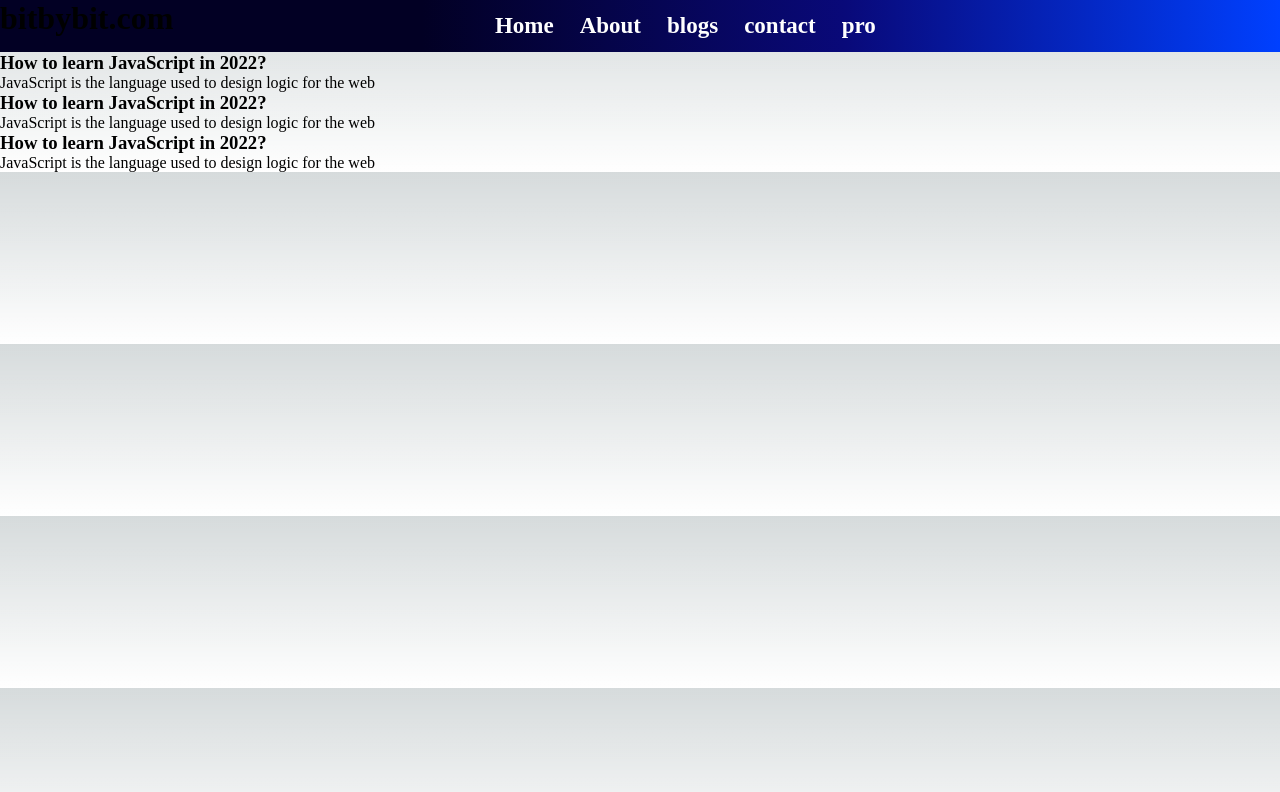
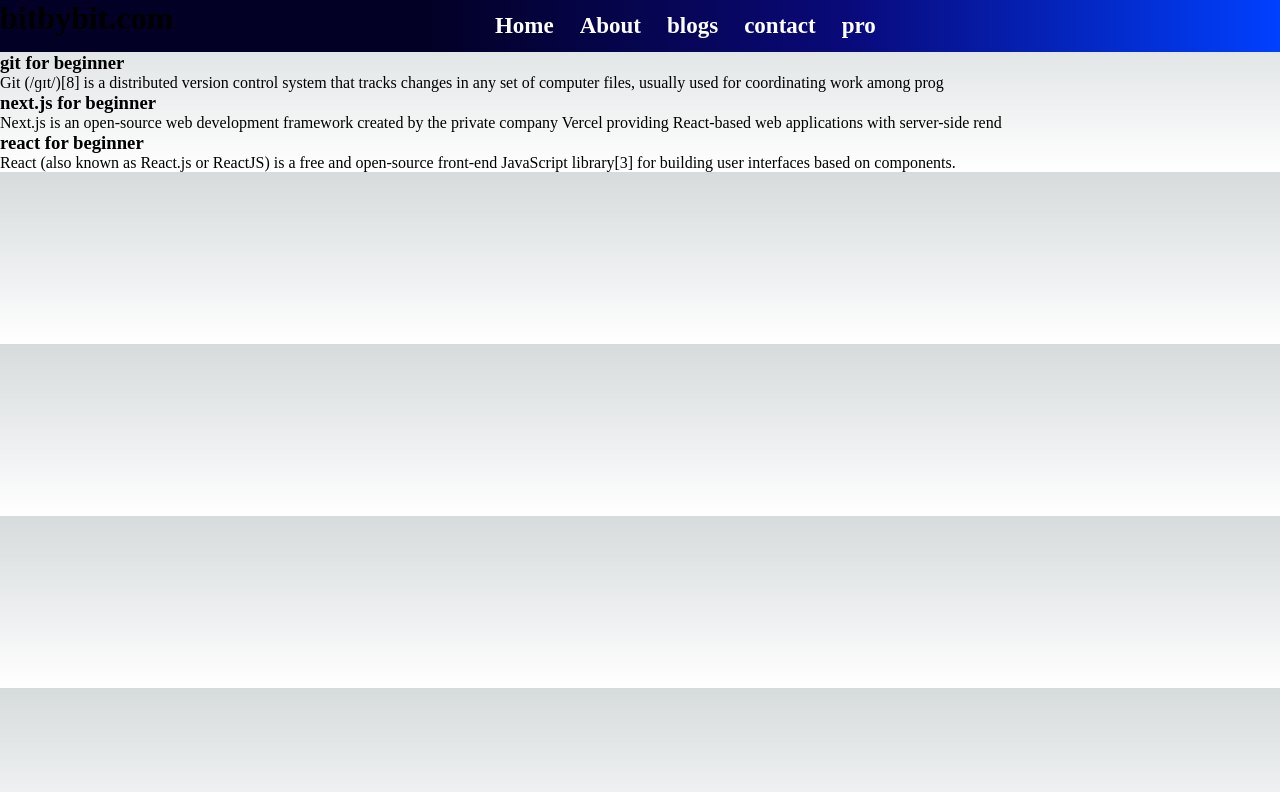
Before and after one commit to djv03/bitbybitblog, a Next.js app: page /blog in a window 1280 px wide. Shown: the top 792 px of the page. Built offline with nearby package versions, Linux system fonts and the light colour scheme.

Commit message:
blog page completed

```diff
--- a/blogdata/git.json
+++ b/blogdata/git.json
@@ -1,4 +1,5 @@
 {
     "title": "git for beginner",
-    "content":"Git (/ɡɪt/)[8] is a distributed version control system that tracks changes in any set of computer files, usually used for coordinating work among programmers collaboratively developing source code during software development. Its goals include speed, data integrity, and support for distributed, non-linear workflows (thousands of parallel branches running on different systems).[9][10][11]"
+    "content":"Git (/ɡɪt/)[8] is a distributed version control system that tracks changes in any set of computer files, usually used for coordinating work among programmers collaboratively developing source code during software development. Its goals include speed, data integrity, and support for distributed, non-linear workflows (thousands of parallel branches running on different systems).[9][10][11]",
+    "slug":"git"
 }
--- a/blogdata/next.json
+++ b/blogdata/next.json
@@ -1,4 +1,5 @@
 {
     "title": "next.js for beginner",
-    "content":"Next.js is an open-source web development framework created by the private company Vercel providing React-based web applications with server-side rendering and static website generation. React documentation mentions Next.js among Recommended Toolchains advising it to developers when building a server-rendered website with Node.js.[5] Where traditional React apps can only render their content in the client-side browser, Next.js extends this functionality to include applications rendered on the server-side."
+    "content":"Next.js is an open-source web development framework created by the private company Vercel providing React-based web applications with server-side rendering and static website generation. React documentation mentions Next.js among Recommended Toolchains advising it to developers when building a server-rendered website with Node.js.[5] Where traditional React apps can only render their content in the client-side browser, Next.js extends this functionality to include applications rendered on the server-side.",
+    "slug":"next"
 }
--- a/blogdata/react.json
+++ b/blogdata/react.json
@@ -1,4 +1,5 @@
 {
     "title": "react for beginner",
-    "content":"React (also known as React.js or ReactJS) is a free and open-source front-end JavaScript library[3] for building user interfaces based on components. It is maintained by Meta (formerly Facebook) and a community of individual developers and companies.[4][5][6]"
+    "content":"React (also known as React.js or ReactJS) is a free and open-source front-end JavaScript library[3] for building user interfaces based on components. It is maintained by Meta (formerly Facebook) and a community of individual developers and companies.[4][5][6]",
+    "slug":"react"
 }
--- a/src/pages/blog.js
+++ b/src/pages/blog.js
@@ -1,24 +1,30 @@
-import React from 'react';
+import React, { useEffect, useState } from 'react';
 import Link from 'next/link';
 
 const Blog = () => {
+
+  const [blogs, setBlogs] = useState([]);
+
+  useEffect(() => {
+    console.log("useeffect is in action");
+    fetch('http://localhost:3000/api/blogs').then((a) => {
+      return a.json();
+    }).then((data) => {
+      console.log(data);
+      setBlogs(data)
+    })
+  }, [])
   return <div className=''>
     <main className=''>
-  <div>
-    <Link href={'/blogposts/learn-javascript'}>
-    <h3 className=''>How to learn JavaScript in 2022?</h3></Link>
-    <p>JavaScript is the language used to design logic for the web</p>
+      {blogs.map((eachblog) => {
+        return <div key={eachblog.slug}>
+          <Link href={`/blogposts/${eachblog.slug}`}>
+            <h3 className=''>{eachblog.title}</h3></Link>
+          <p>{eachblog.content.substr(0,150)}</p>
+        </div>
+      })}
+    </main>
   </div>
-  <div className="blogItem">
-    <h3>How to learn JavaScript in 2022?</h3>
-    <p>JavaScript is the language used to design logic for the web</p>
-  </div>
-  <div className="blogItem">
-    <h3>How to learn JavaScript in 2022?</h3>
-    <p>JavaScript is the language used to design logic for the web</p>
-  </div>
-  </main>
-</div>
 };
 
 export default Blog;
```
